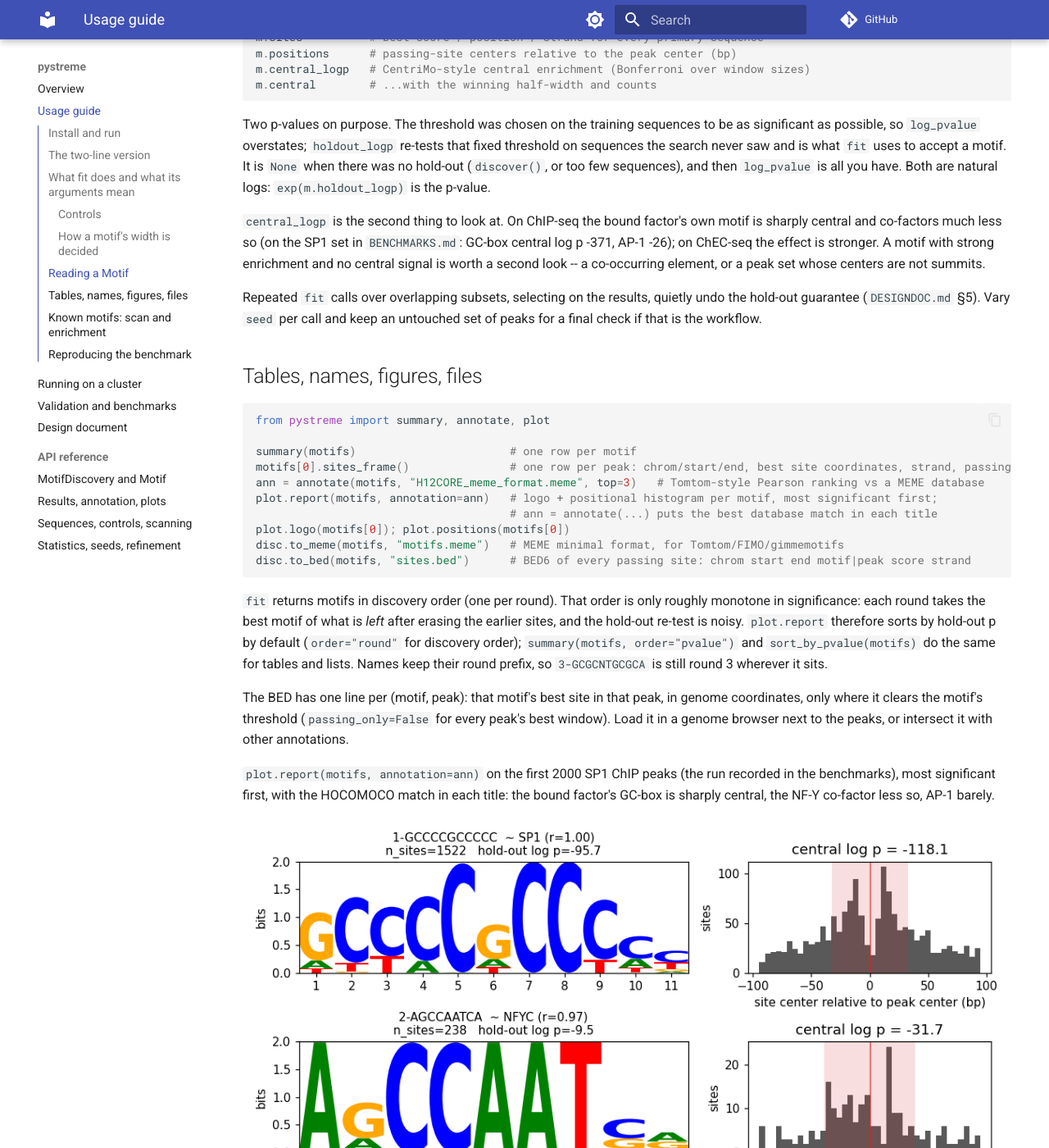
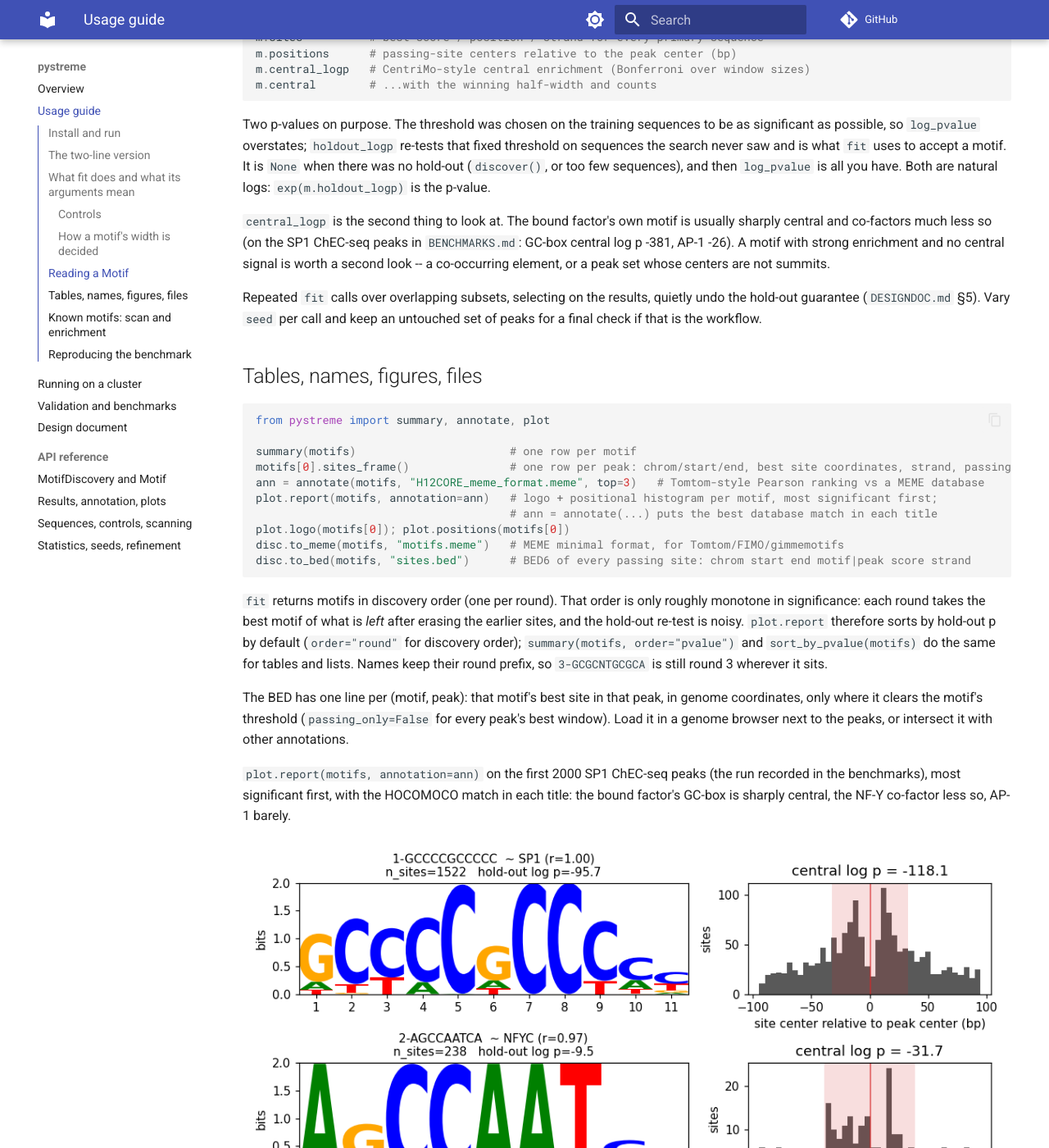
Before and after one commit to vmindel/pystreme, an MkDocs documentation site: the page built from docs/usage.md, in a window 1280 px wide and 1400 px high, scrolled down 2611 px. Shown: the whole window at 82% size. Built offline with MkDocs 1.6.1 and Material for MkDocs 9.7.7, drawn with Linux system fonts in a browser that asks for light colours; comment, search, counter and statistics services are not loaded.

Commit message:
Docs: the SP1 validation peaks are ChEC-seq, not ChIP-seq
Every mention of the SP1 peak set (README, BENCHMARKS, docs, skill, test
docstrings, notebook) now says ChEC-seq; "the ChIP'd factor" becomes "the
targeted factor". General statements about ChIP-seq as an input type are
unchanged. Also: the usage guide's central-enrichment example quoted the
pre-fix GC-box value (-371; now -381), and the notebook still described its
placeholder paths as the lab's peak set.

Co-Authored-By: Claude Opus 5 <noreply@anthropic.com>
Claude-Session: https://claude.ai/code/session_017Ej1jATYtADbYfVoRmbUVv

```diff
--- a/docs/usage.md
+++ b/docs/usage.md
@@ -118,10 +118,9 @@ saw and is what `fit` uses to accept a motif. It is `None` when there was
 no hold-out (`discover()`, or too few sequences), and then `log_pvalue` is
 all you have. Both are natural logs: `exp(m.holdout_logp)` is the p-value.
 
-`central_logp` is the second thing to look at. On ChIP-seq the bound
-factor's own motif is sharply central and co-factors much less so (on the
-SP1 set in `BENCHMARKS.md`: GC-box central log p -371, AP-1 -26); on
-ChEC-seq the effect is stronger. A motif with strong enrichment and no
+`central_logp` is the second thing to look at. The bound factor's own
+motif is usually sharply central and co-factors much less so (on the SP1
+ChEC-seq peaks in `BENCHMARKS.md`: GC-box central log p -381, AP-1 -26). A motif with strong enrichment and no
 central signal is worth a second look -- a co-occurring element, or a
 peak set whose centers are not summits.
 
@@ -158,7 +157,7 @@ peak, in genome coordinates, only where it clears the motif's threshold
 (`passing_only=False` for every peak's best window). Load it in a genome
 browser next to the peaks, or intersect it with other annotations.
 
-`plot.report(motifs, annotation=ann)` on the first 2000 SP1 ChIP peaks (the
+`plot.report(motifs, annotation=ann)` on the first 2000 SP1 ChEC-seq peaks (the
 run recorded in the benchmarks), most significant first, with the HOCOMOCO
 match in each title: the bound factor's GC-box is sharply central, the NF-Y
 co-factor less so, AP-1 barely.
```
Also changed, not shown: BENCHMARKS.md (+2 -2 lines), README.md (+3 -3 lines), docs/index.md (+1 -1 lines), skills/pystreme/SKILL.md (+1 -1 lines), skills/pystreme/references/interpreting-results.md (+3 -3 lines), 3 other files.
